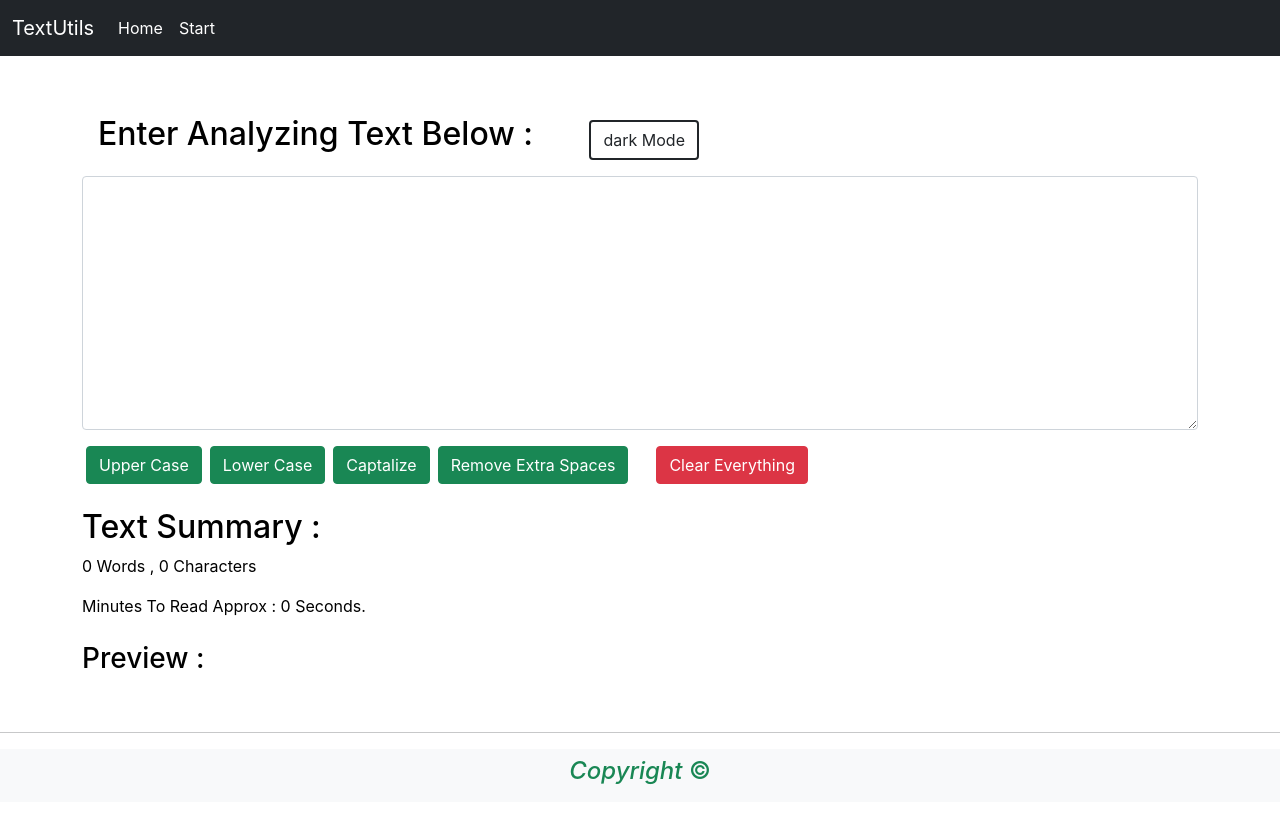
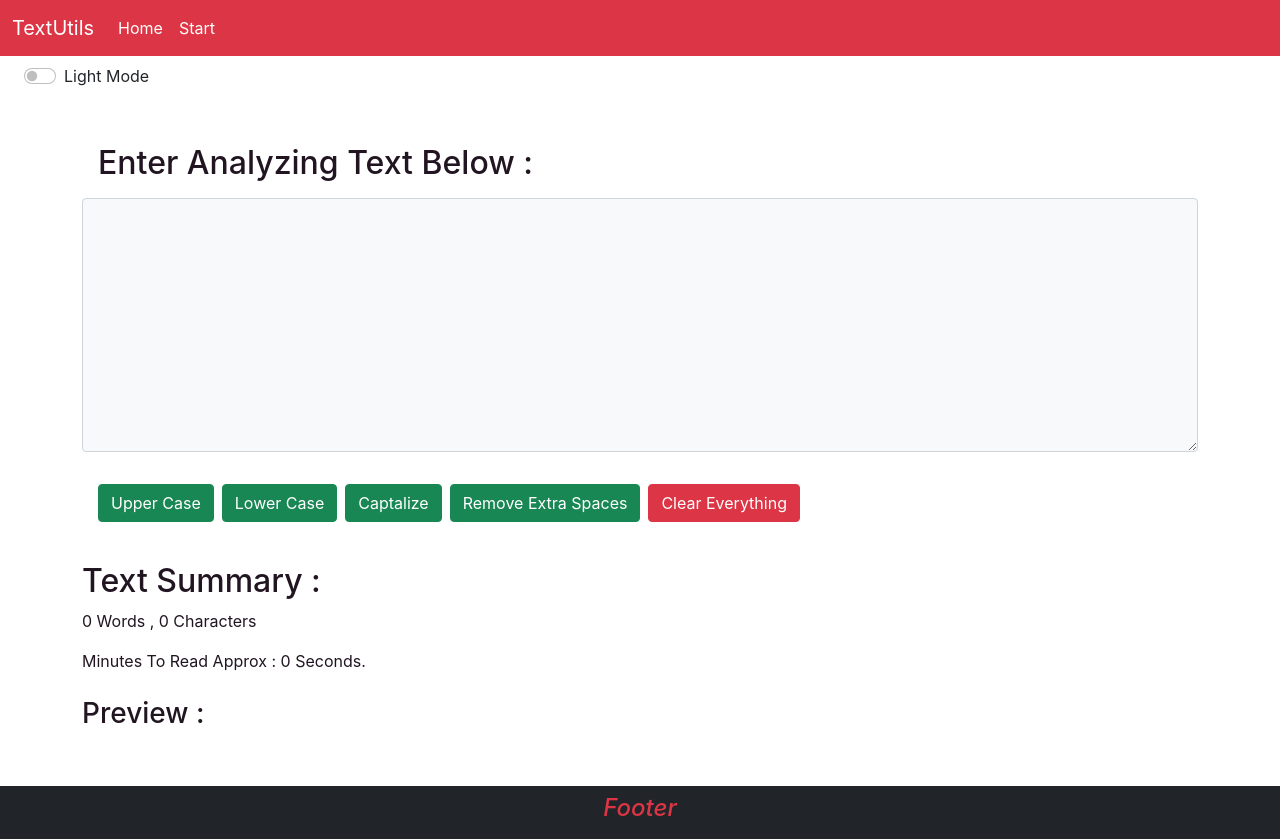
Before and after one commit to teja2004/My-Start-React-Application, a React (Create React App) app: page / in a window 1280 px wide. Before the commit the page ends 802 px from the top, so only its background shows below. Built offline with nearby package versions, Linux system fonts and the light colour scheme.

Commit message:
Commited @1

```diff
--- a/src/App.css
+++ b/src/App.css
@@ -2,6 +2,7 @@
   margin : 0;
   padding : 0;
 }
+
 
 .App {
 
--- a/src/App.js
+++ b/src/App.js
@@ -1,16 +1,29 @@
 // import logo from './logo.svg';
 import "./App.css";
 import Nav from "./Components/Nav.js";
+import Alert from "./Components/Alert.js";
 import TextForm from "./Components/TextForm";
 import Footer from "./Components/Footer";
+import React , {useState} from "react";
 
 // let a = 100;
 function App() {
+  const [alert, setAlert] = useState(null)
+
+  const showAlert = (message,type)=>{
+    setAlert({
+      msg : message,
+      type:type
+    });
+    setTimeout(() => {
+      setAlert(null)
+    }, 2000);
+  }
   return (
     <>
       <Nav title ={"TextUtils"} start={"Start"}/>
-      <TextForm head={"Enter Analyzing Text Below : "}/>
-      <hr/>
+      <Alert alert={alert}/>
+      <TextForm showAlertFnc={showAlert} head={"Enter Analyzing Text Below : "}/>
       <Footer/>
     </>
   );
--- /dev/null
+++ b/src/Components/Alert.js
@@ -0,0 +1,9 @@
+import React from 'react'
+
+export default function Alert(props) {
+  return (
+    props.alert && <div className="alert alert-primary d-flex align-items-center" role="alert">
+      <strong>{props.alert.type}</strong>&nbsp; :&nbsp; <div>{ props.alert.msg}</div>
+    </div>
+  );
+}
--- a/src/Components/Footer.js
+++ b/src/Components/Footer.js
@@ -1,10 +1,10 @@
 import React from "react";
 
-function Footer(){
+function Footer(props){
     return (
         <>
-            <div className="w-100 h-25 text-center py-2 bg-light text-success">
-                <h4><i>Copyright</i> &copy;</h4>
+            <div className={`w-100 h-25 text-center py-2 bg-${props.mode === "dark" ? "light" : "dark"} text-${props.mode === "dark" ? "success" : "danger"}`}>
+                <h4><i>Footer</i></h4>
             </div>
         </>
     );
--- a/src/Components/Nav.js
+++ b/src/Components/Nav.js
@@ -4,7 +4,7 @@ import PropTypes from 'prop-types'
 function Nav(props) {
   return (
     <>
-      <nav className="navbar navbar-expand-lg navbar-dark bg-dark">
+      <nav className={`navbar navbar-expand-lg navbar-${props.mode === "dark" ? "light" : "dark"} bg-${props.mode === "dark" ? "success" : "danger"}`}>
         <div className="container-fluid">
           <a className="navbar-brand" href="/">
             {props.title}
--- a/src/Components/TextForm.js
+++ b/src/Components/TextForm.js
@@ -1,4 +1,6 @@
 import React, { useState } from "react";
+// import Nav from "./Nav.js";
+// import Footer from "./Footer.js";
 
 function TextForm(props) {
   const [text, setText] = useState("");
@@ -6,84 +8,98 @@ function TextForm(props) {
     let upperText = text.toUpperCase();
     setText(upperText);
     // console.log(`Changed Text : ${text} , To : ${upperText}`);
+    props.showAlertFnc("Changed to UpperCase!!", "Success");
   }
 
   function changeToLower() {
     let lowerText = text.toLowerCase();
     setText(lowerText);
+    props.showAlertFnc("Changed to LowerCase!!","Success");
   }
 
   function changeToCaptalize() {
     let lower = text.toLowerCase();
     let captial = lower.charAt(0).toUpperCase();
     setText(lower.replace(lower[0], captial));
+    props.showAlertFnc("Captalized!!", "Success");
   }
 
   function clearText() {
     setText("");
+    props.showAlertFnc("Cleared Everything!!", "Warning");
   }
 
-  const handleSpaces = ()=>{
+  const handleSpaces = () => {
     let newText = text.split(/[ ]+/);
-    setText(newText.join(' '));
-  }
+    setText(newText.join(" "));
+    props.showAlertFnc("Removed Extra Spaces!!", "Success");
+  };
 
   function handleChange(event) {
     setText(event.target.value);
   }
 
+  const [modeText, setModeText] = useState("dark");
+  const [myStyle, setMyStyle] = useState({
+    color: "#211522",
+    backgroundColor: "white",
+  });
 
-  const [modeText, setModeText] = useState('dark')
-  const [myStyle, setMyStyle] = useState({
-    color: "#000000",
-    backgroundColor: "white",
-  })
-
-
-  function modeChanger(){
-    if (myStyle.color === '#000000')
-    {
+  function modeChanger() {
+    if (myStyle.color === "rgb(4 4 56)") {
       setMyStyle({
         color: "white",
-          backgroundColor: "#000000",
+        backgroundColor: "rgb(14 ,14, 0)",
       });
-        setModeText('light')
-    }
-    else
-    {
+      setModeText("light");
+      document.body.style.backgroundColor = "rgb(14 ,14, 0)";
+    } else {
       setMyStyle({
-          color: "#000000",
+        color: "rgb(4 4 56)",
         backgroundColor: "white",
       });
-        setModeText('dark')
+      setModeText("dark");
+      document.body.style.backgroundColor = "white";
     }
   }
 
   return (
     <>
+      {/* <Nav title={"TextUtils"} start={"Start"}/> */}
+      <div className="form-check form-switch mx-4 my-2">
+        <input
+          className="form-check-input"
+          type="checkbox"
+          id="flexSwitchCheckChecked"
+          onChange={modeChanger}
+        />
+        <label
+          className={`form-check-label text-${
+            modeText === "dark" ? "dark" : "light"
+          }`}
+          htmlFor="flexSwitchCheckChecked"
+        >
+          {modeText === "dark" ? "Light" : "Dark"} Mode
+        </label>
+      </div>
+
       <div className="container my-4 pt-3" style={myStyle}>
         <div className="mb-3">
           <div className="mx-3 my-3">
-            <h2 className="mb-3">
-              {props.head}{" "}
-              <button
-                type="button"
-                className={`mx-5 mt-2 border-2 btn btn-outline-${modeText} text-${setModeText}`}
-                onClick={modeChanger}
-              >
-                {modeText} Mode
-              </button>
-            </h2>
+            {/* {modeText} Mode */}
+            <h2 className="mb-3">{props.head} </h2>
           </div>
           <textarea
-            className="form-control"
+            className={`form-control bg-${
+              modeText === "dark" ? "light" : "dark"
+            } text-${modeText === "dark" ? "dark" : "light"}`}
             value={text}
             onChange={handleChange}
             id="textArea"
             rows="10"
           ></textarea>
         </div>
-        <div className="flex">
+        <div className="flex container column">
           <button
             type="button"
             className="btn btn-success mx-1"
@@ -107,12 +123,12 @@ function TextForm(props) {
           </button>
           <button
             type="button"
-            className="btn btn-success mx-1"
+            className="btn btn-success mx-1 my-3"
             onClick={handleSpaces}
           >
             Remove Extra Spaces
           </button>
-          <button className="btn btn-danger mx-4" onClick={clearText}>
+          <button className="btn btn-danger mx-1 my-3" onClick={clearText}>
             Clear Everything
           </button>
         </div>
@@ -123,8 +139,8 @@ function TextForm(props) {
             Characters
           </p>
           <p>
-            Minutes To Read {"Approx"} : {text === "" ? 0 : 0.08 * text.split(' ').length}{" "}
-            Seconds.
+            Minutes To Read {"Approx"} :{" "}
+            {text === "" ? 0 : 0.08 * text.split(" ").length} Seconds.
           </p>
         </div>
         <div className="my-4 pb-3">
@@ -134,6 +150,7 @@ function TextForm(props) {
           </p>
         </div>
       </div>
+      {/* <Footer  /> */}
     </>
   );
 }
```
Also changed, not shown: src/Components/About.js (deleted, +0 -7 lines). Lines whose indentation alone changed are shown as unchanged.
